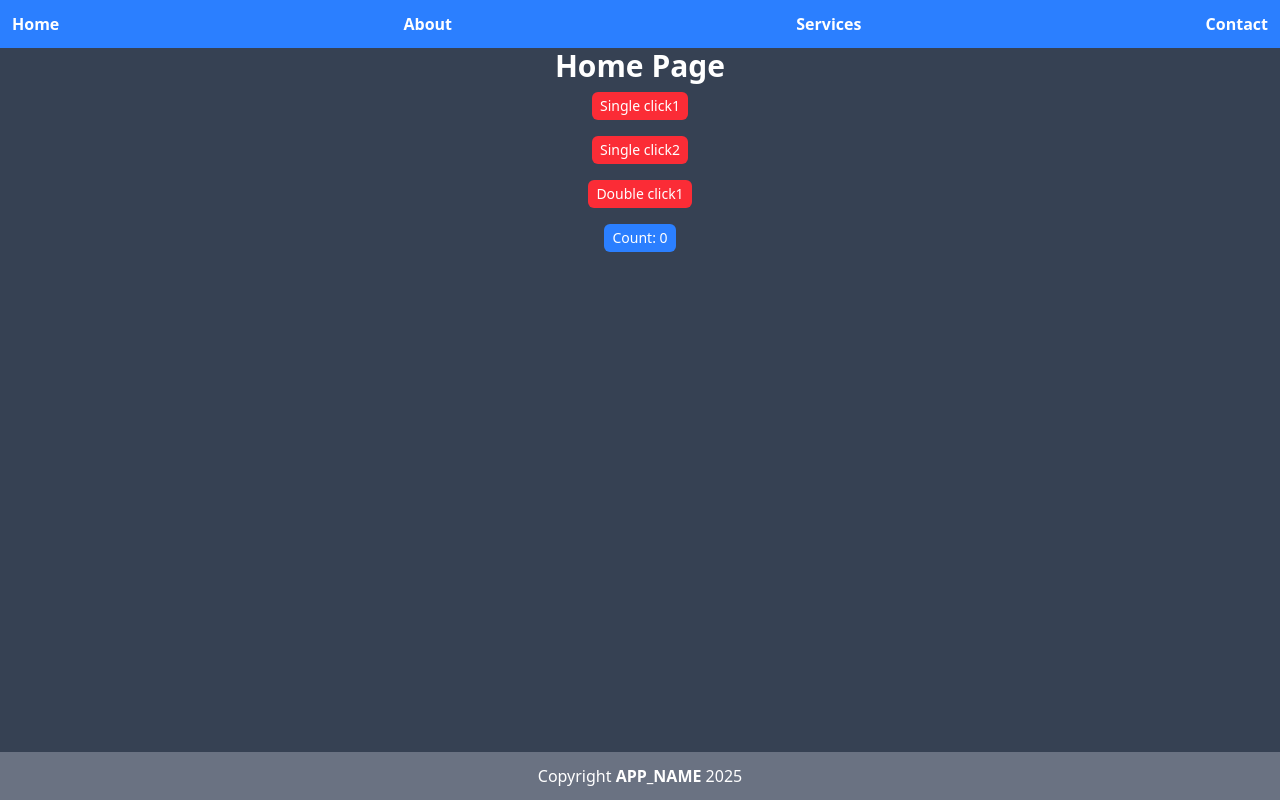
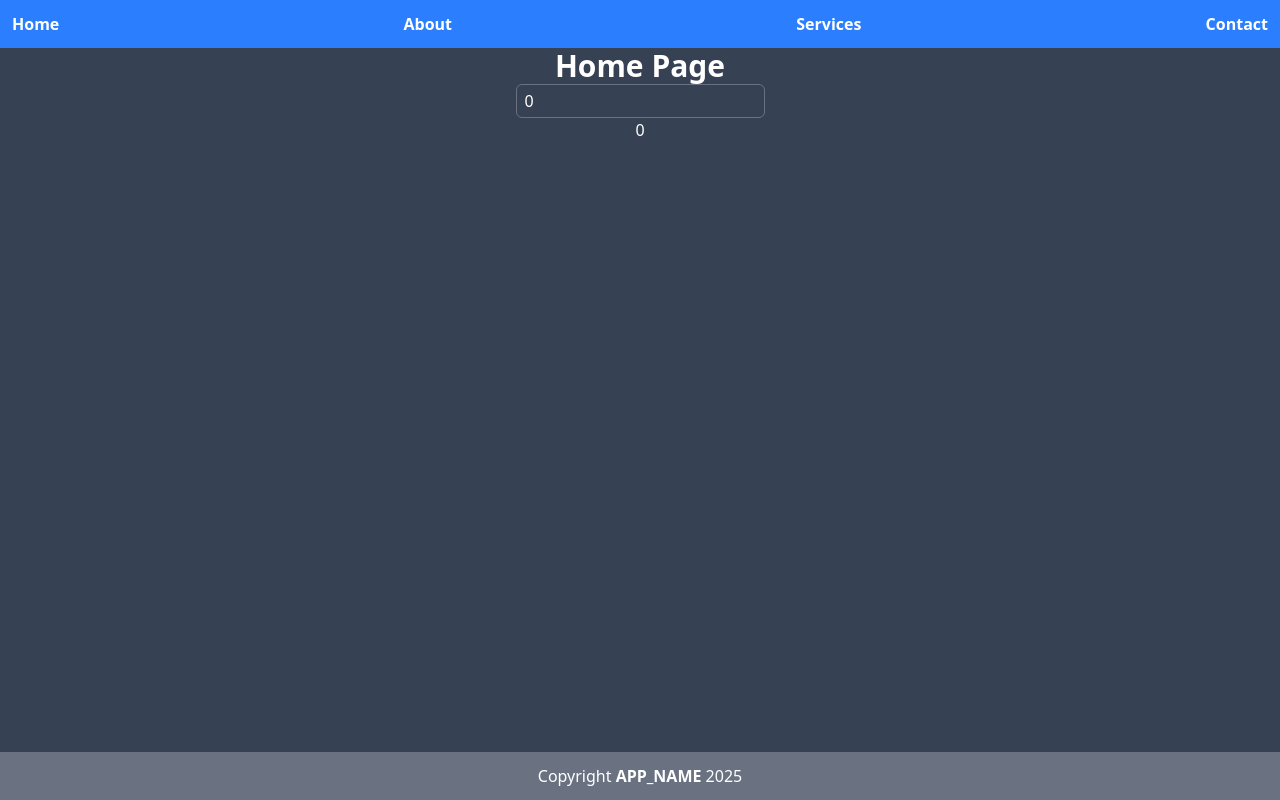
Before and after one commit to TechnicalSabir/vue-practice, a Vue app: page / in a window 1280 px wide. Built offline with nearby package versions, Linux system fonts and the light colour scheme.

Commit message:
PR-10 Two way binding

```diff
--- a/src/views/Home.vue
+++ b/src/views/Home.vue
@@ -1,29 +1,17 @@
 <script>
 export default {
   name: "Home",
-  data(){
+  data() {
     return {
       count: 0,
     }
   },
-  methods: {
-    getData(data){
-      alert(data);
-    },
-    getConsole(data){
-      console.log("Focusing an element.")
-    }
-  }
-
 }
 </script>
 <template>
   <main class="flex justify-center items-center flex-col">
     <h1 class="text-3xl font-bold" v-on:mouseenter="getConsole()">Home Page</h1>
-    <button type="button" class="bg-red-500 text-white rounded-md px-2 py-1 text-sm cursor-pointer m-2" v-on:click="getData(`Button1 clicked.`)">Single click1</button>
-    <button type="button" class="bg-red-500 text-white rounded-md px-2 py-1 text-sm cursor-pointer m-2" v-on:click="getData(`Button2 clicked.`)">Single click2</button>
-    <button type="button" class="bg-red-500 text-white rounded-md px-2 py-1 text-sm cursor-pointer m-2" v-on:dblclick="getData(`Button1 Double clicked.`)">Double click1</button>
-    <button type="button" class="bg-blue-500 text-white rounded-md px-2 py-1 text-sm cursor-pointer m-2" v-on:click="count++">Count: {{ count }}</button>
-
+    <input type="text" placeholder="Enter value" class="border border-gray-500 rounded-md py-1 px-2" v-model="count" />
+    <h2>{{ count }}</h2>
   </main>
 </template>
```
